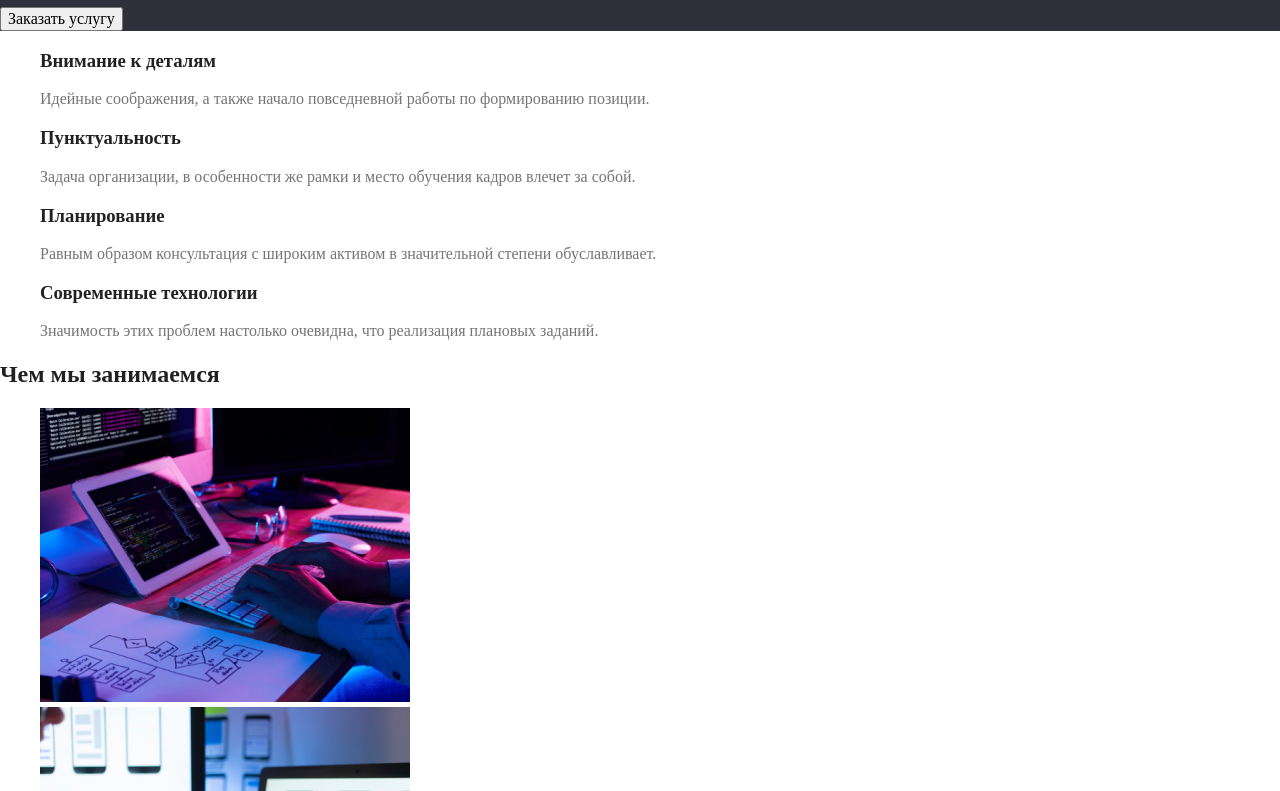
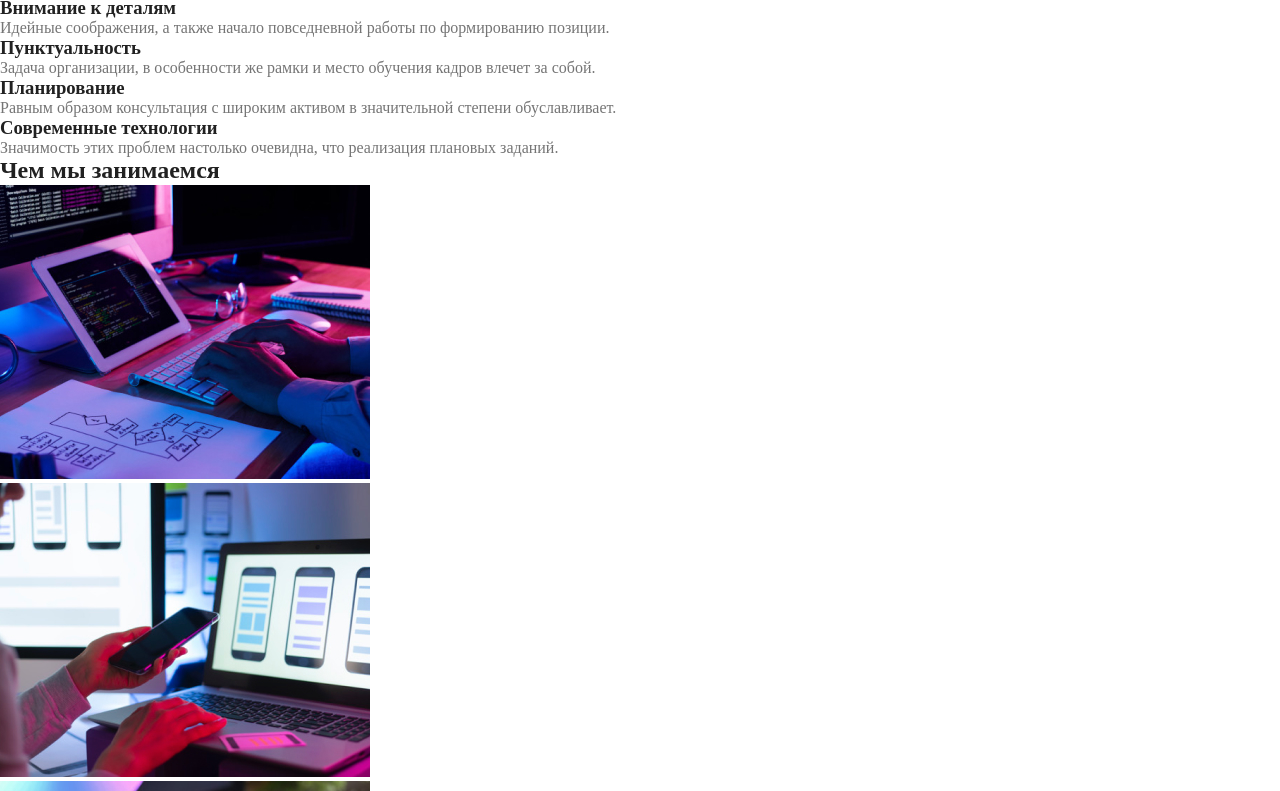
Before and after one commit to OleksandrSimakov/goit-markup-hw-02, a plain HTML site: page index.html in a window 1280 px wide. Shown: the part 215-1006 px from the top of the page. Drawn offline with Linux system fonts and the light colour scheme.

Commit message:
clears formatting and adds button to css

```diff
--- a/css/styles.css
+++ b/css/styles.css
@@ -17,6 +17,10 @@
   --accent-color: #2196f3;
 }
 
+* {
+  margin: 0;
+  padding: 0;
+}
 /* body */
 body {
   background-color: var(--primary-white-color);
@@ -89,7 +93,11 @@ footer {
 .street.link {
   color: var(--primary-white-color);
 }
-
+/* button */
+.button {
+  background-color: var(--accent-color);
+  color: var(--primary-white-color);
+}
 /* visually hidden */
 .visually-hidden {
   position: absolute;
--- a/index.html
+++ b/index.html
@@ -43,7 +43,7 @@
           <h1 class="hero-title">
             Эффективные решения для вашего бизнеса
           </h1>
-          <button type="button">Заказать услугу</button>
+          <button class="button" type="button">Заказать услугу</button>
         </section>
         <!--Наши особенности. Логический заголовок h2 потом убрать-->
         <section class="section">
```
